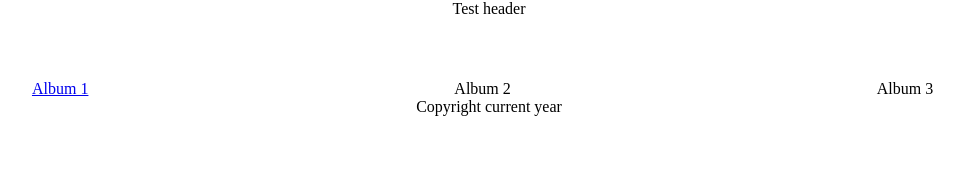
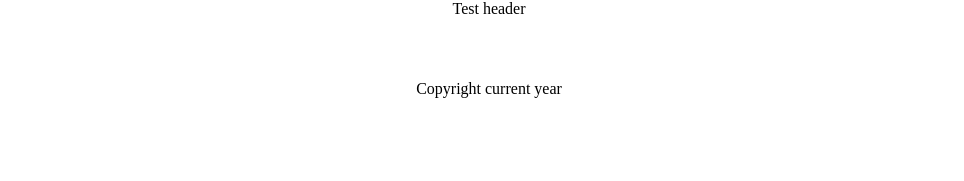
Before and after one commit to m-kolomanski/VirtualMoments, an Astro site in the folder web/: page /VirtualMoments/ in a window 1280 px wide. Shown: the whole page, without its empty margins (151-1115 px from the left). Built offline with nearby package versions, Linux system fonts and the light colour scheme; Astro itself is replaced by a stand-in of ours.

Commit message:
feat: placeholder for index and album pages

```diff
--- a/web/src/pages/index.astro
+++ b/web/src/pages/index.astro
@@ -1,12 +1,8 @@
 ---
 import Layout from '../layouts/Layout.astro';
+import Album from '../components/Album.astro';
 ---
 
 <Layout>
-    <section style = "display:grid; grid-template-columns: 33% 33% 33%;">
-        <div class = "cover"><a href="/VirtualMoments/album1/">Album 1</a></div>
-        <div class = "cover">Album 2</div>
-        <div class = "cover">Album 3</div>
-
-    </section>
+    <!-- ALBUMS -->
 </Layout>
```
Also changed, not shown: web/src/pages/album1.astro (deleted, +0 -7 lines), web/src/pages/album_template.astro (added, +8 -0 lines).
